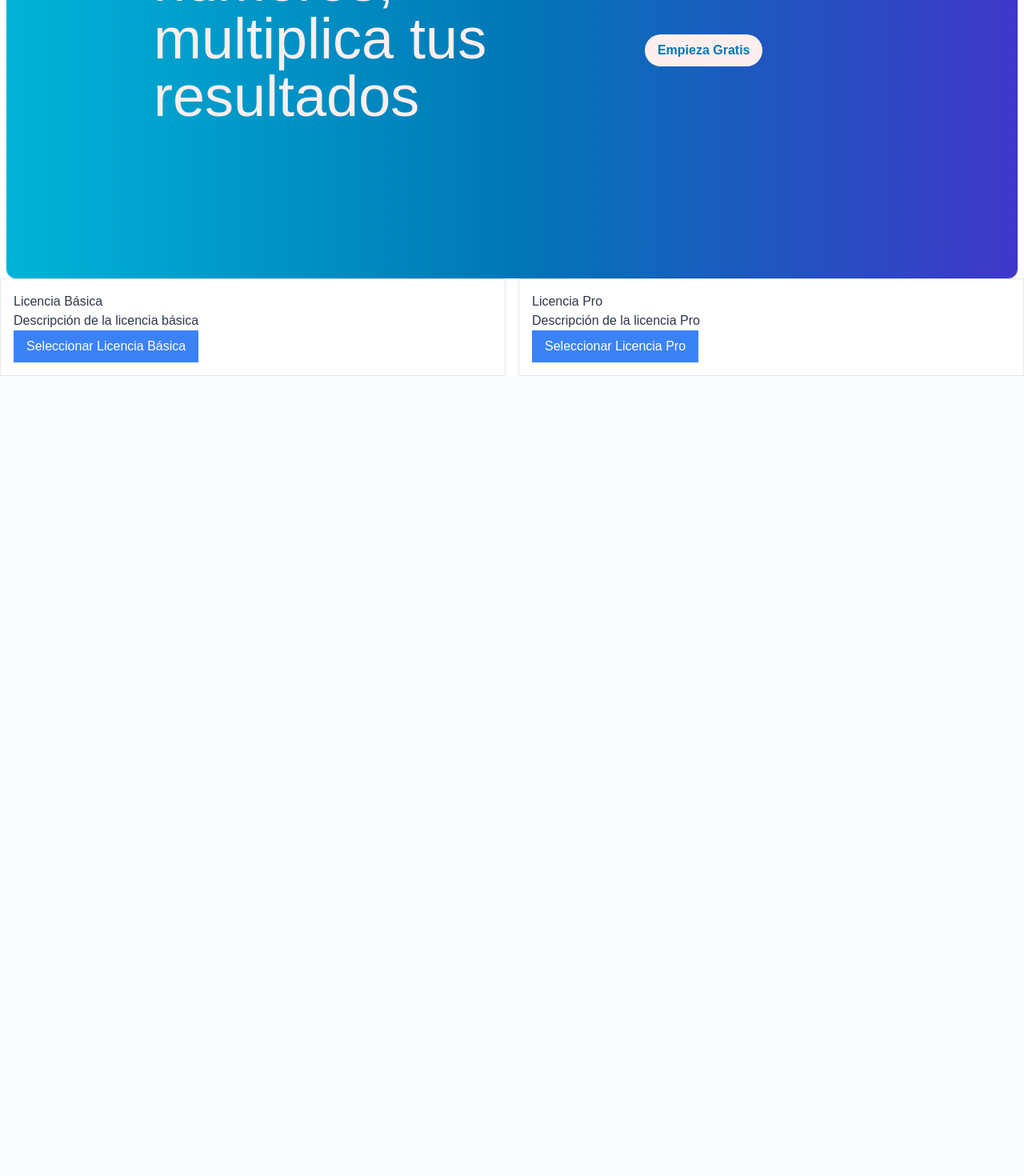
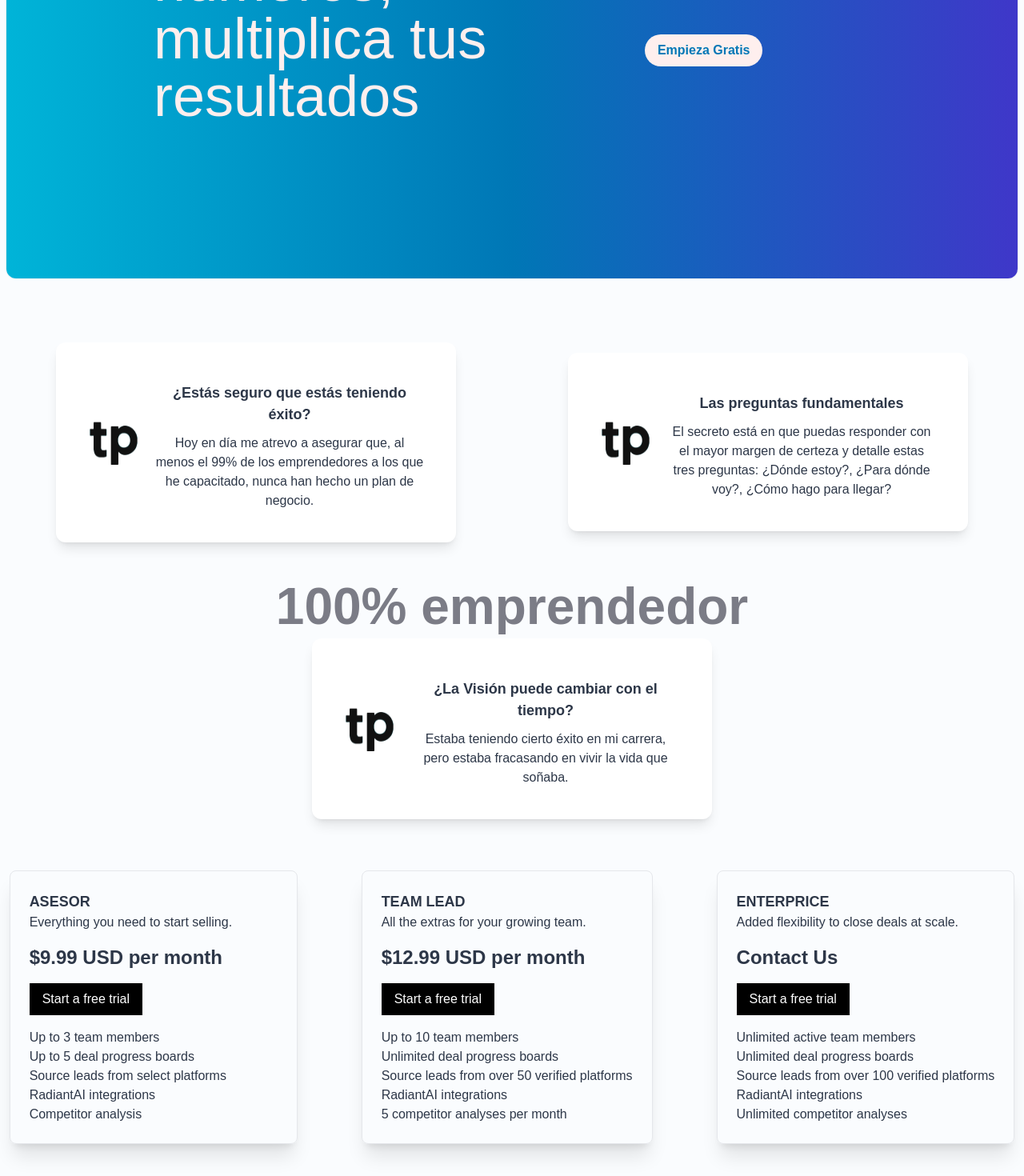
Before and after one commit to marianoforge/tzr, a Next.js app: page / in a window 1280 px wide. Shown: the part 457-1927 px from the top of the page at 80% size. Before the commit the page ends 927 px from the top, so only its background shows below. Built offline with nearby package versions, Linux system fonts and the light colour scheme; no server answers.

Commit message:
0 acceptance en DB

```diff
--- a/components/SiteComponents/CardsSection.tsx
+++ b/components/SiteComponents/CardsSection.tsx
@@ -1,43 +1,34 @@
-// CardsSection.tsx
-import { useRouter } from "next/router";
+import BounceCard from "./BounceCard";
 
 const CardsSection = () => {
-  const router = useRouter();
+  return (
+    <section className="relative flex flex-col text-center sm:text-center md:text-start gap-8 md:flex-row pb-24 pt-16 sm:pb-32 xl:pb-0 sm:pt-24 md:pb-48 md:pt-20 items-center justify-center w-full">
+      <div className="absolute text-[64px] text-[#7B7C86] font-bold">
+        100% emprendedor
+      </div>
+      <div className="w-full ">
+        <div className="flex flex-col lg:flex-row justify-around items-center mb-[120px]">
+          <BounceCard
+            title={<strong>¿Estás seguro que estás teniendo éxito?</strong>}
+            description="Hoy en día me atrevo a asegurar que, al menos el 99% de los emprendedores a los que he capacitado, nunca han hecho un plan de negocio."
+            delay={0.2}
+          />
 
-  const PRICE_ID_BASIC = "price_1QAASbJkIrtwQiz3PcJiJebj"; // Cambia este ID por el tuyo
-  const PRICE_ID_PRO = "price_1QAAT6JkIrtwQiz3J0HLDRTQ"; // Cambia este ID por el tuyo
-
-  const handleLicenseSelect = (priceId: string) => {
-    router.push({
-      pathname: "/register",
-      query: { priceId }, // Pasamos el Price ID en la query
-    });
-  };
-
-  return (
-    <div className="grid grid-cols-1 sm:grid-cols-2 gap-4">
-      <div className="p-4 border">
-        <h2>Licencia Básica</h2>
-        <p>Descripción de la licencia básica</p>
-        <button
-          onClick={() => handleLicenseSelect(PRICE_ID_BASIC)}
-          className="bg-blue-500 text-white py-2 px-4"
-        >
-          Seleccionar Licencia Básica
-        </button>
+          <BounceCard
+            title={<strong>Las preguntas fundamentales</strong>}
+            description="El secreto está en que puedas responder con el mayor margen de certeza y detalle estas tres preguntas: ¿Dónde estoy?, ¿Para dónde voy?, ¿Cómo hago para llegar?"
+            delay={0.6}
+          />
+        </div>
+        <div className="flex flex-row justify-around items-center mb-[64px]">
+          <BounceCard
+            title={<strong>¿La Visión puede cambiar con el tiempo?</strong>}
+            description="Estaba teniendo cierto éxito en mi carrera, pero estaba fracasando en vivir la vida que soñaba."
+            delay={1}
+          />
+        </div>
       </div>
-
-      <div className="p-4 border">
-        <h2>Licencia Pro</h2>
-        <p>Descripción de la licencia Pro</p>
-        <button
-          onClick={() => handleLicenseSelect(PRICE_ID_PRO)}
-          className="bg-blue-500 text-white py-2 px-4"
-        >
-          Seleccionar Licencia Pro
-        </button>
-      </div>
-    </div>
+    </section>
   );
 };
 
--- a/components/SiteComponents/CardsSection_original.tsx
+++ /dev/null
@@ -1,35 +0,0 @@
-import BounceCard from "./BounceCard";
-
-const CardsSection = () => {
-  return (
-    <section className="relative flex flex-col text-center sm:text-center md:text-start gap-8 md:flex-row pb-24 pt-16 sm:pb-32 sm:pt-24 md:pb-48 md:pt-20 items-center justify-center w-full">
-      <div className="absolute text-[64px] text-[#7B7C86] font-bold">
-        100% emprendedor
-      </div>
-      <div className="w-full">
-        <div className="flex flex-row justify-around items-center mb-[120px]">
-          <BounceCard
-            title={<strong>¿Estás seguro que estás teniendo éxito?</strong>}
-            description="Hoy en día me atrevo a asegurar que, al menos el 99% de los emprendedores a los que he capacitado, nunca han hecho un plan de negocio."
-            delay={0.2}
-          />
-
-          <BounceCard
-            title={<strong>Las preguntas fundamentales</strong>}
-            description="El secreto está en que puedas responder con el mayor margen de certeza y detalle estas tres preguntas: ¿Dónde estoy?, ¿Para dónde voy?, ¿Cómo hago para llegar?"
-            delay={0.6}
-          />
-        </div>
-        <div className="flex flex-row justify-around items-center mb-[64px]">
-          <BounceCard
-            title={<strong>¿La Visión puede cambiar con el tiempo?</strong>}
-            description="Estaba teniendo cierto éxito en mi carrera, pero estaba fracasando en vivir la vida que soñaba."
-            delay={1}
-          />
-        </div>
-      </div>
-    </section>
-  );
-};
-
-export default CardsSection;
--- a/components/SiteComponents/CommonComponents/MainLayout.tsx
+++ b/components/SiteComponents/CommonComponents/MainLayout.tsx
@@ -12,7 +12,9 @@ const MainLayout = ({ children }: { children: React.ReactNode }) => {
           <HeroSection />
         </div>
       </div>
-      <main className="w-full">{children}</main>
+      <main className=" flex flex-col justify-center items-center">
+        {children}
+      </main>
     </>
   );
 };
--- /dev/null
+++ b/components/SiteComponents/LicensesSection.tsx
@@ -0,0 +1,80 @@
+// CardsSection.tsx
+import { useRouter } from "next/router";
+
+const CardsSection = () => {
+  const router = useRouter();
+
+  const PRICE_ID_STARTER = "price_1QAASbJkIrtwQiz3PcJiJebj";
+  const PRICE_ID_GROWTH = "price_1QAAT6JkIrtwQiz3J0HLDRTQ";
+  const PRICE_ID_ENTERPRISE = "price_1QAAT6JkIrtwQiz3J0HLDRTQ";
+
+  const handleLicenseSelect = (priceId: string) => {
+    router.push({
+      pathname: "/register",
+      query: { priceId },
+    });
+  };
+
+  return (
+    <div className="flex flex-col justify-around items-center gap-20 pb-10 lg:flex-row">
+      <div className="p-6 border rounded-lg shadow-xl lg:min-w-[360px]">
+        <h2 className="text-lg font-semibold">ASESOR</h2>
+        <p>Everything you need to start selling.</p>
+        <p className="text-2xl font-bold mt-4">$9.99 USD per month</p>
+        <button
+          onClick={() => handleLicenseSelect(PRICE_ID_STARTER)}
+          className="bg-black text-white py-2 px-4 mt-4"
+        >
+          Start a free trial
+        </button>
+        <ul className="mt-4">
+          <li>Up to 3 team members</li>
+          <li>Up to 5 deal progress boards</li>
+          <li>Source leads from select platforms</li>
+          <li>RadiantAI integrations</li>
+          <li>Competitor analysis</li>
+        </ul>
+      </div>
+
+      <div className="p-6 border rounded-lg shadow-xl lg:min-w-[360px]">
+        <h2 className="text-lg font-semibold">TEAM LEAD</h2>
+        <p>All the extras for your growing team.</p>
+        <p className="text-2xl font-bold mt-4">$12.99 USD per month</p>
+        <button
+          onClick={() => handleLicenseSelect(PRICE_ID_GROWTH)}
+          className="bg-black text-white py-2 px-4 mt-4"
+        >
+          Start a free trial
+        </button>
+        <ul className="mt-4">
+          <li>Up to 10 team members</li>
+          <li>Unlimited deal progress boards</li>
+          <li>Source leads from over 50 verified platforms</li>
+          <li>RadiantAI integrations</li>
+          <li>5 competitor analyses per month</li>
+        </ul>
+      </div>
+
+      <div className="p-6 border rounded-lg shadow-xl lg:min-w-[360px]">
+        <h2 className="text-lg font-semibold">ENTERPRICE</h2>
+        <p>Added flexibility to close deals at scale.</p>
+        <p className="text-2xl font-bold mt-4">Contact Us</p>
+        <button
+          onClick={() => handleLicenseSelect(PRICE_ID_ENTERPRISE)}
+          className="bg-black text-white py-2 px-4 mt-4"
+        >
+          Start a free trial
+        </button>
+        <ul className="mt-4">
+          <li>Unlimited active team members</li>
+          <li>Unlimited deal progress boards</li>
+          <li>Source leads from over 100 verified platforms</li>
+          <li>RadiantAI integrations</li>
+          <li>Unlimited competitor analyses</li>
+        </ul>
+      </div>
+    </div>
+  );
+};
+
+export default CardsSection;
--- a/pages/api/operations.ts
+++ b/pages/api/operations.ts
@@ -71,21 +71,25 @@ const createOperation = async (req: NextApiRequest, res: NextApiResponse) => {
     ...rest
   } = req.body;
 
+  // Validar que todos los campos requeridos estén presentes.
+  // Asegúrate de que los porcentajes permitan valores de 0.
   if (
     !fecha_operacion ||
     !direccion_reserva ||
     !localidad_reserva ||
     !provincia_reserva ||
     !tipo_operacion ||
-    !valor_reserva ||
-    !porcentaje_honorarios_asesor ||
-    !porcentaje_honorarios_broker ||
-    !porcentaje_punta_compradora ||
-    !porcentaje_punta_vendedora ||
+    valor_reserva === undefined || // Acepta valores numéricos incluyendo 0
+    porcentaje_honorarios_asesor === undefined || // Acepta 0
+    porcentaje_honorarios_broker === undefined || // Acepta 0
+    porcentaje_punta_compradora === undefined || // Acepta 0
+    porcentaje_punta_vendedora === undefined || // Acepta 0
     !user_uid ||
     !teamId
   ) {
-    return res.status(400).json({ message: "All fields are required" });
+    return res
+      .status(400)
+      .json({ message: "Todos los campos son obligatorios" });
   }
 
   try {
@@ -110,9 +114,9 @@ const createOperation = async (req: NextApiRequest, res: NextApiResponse) => {
     const docRef = await addDoc(collection(db, "operations"), newOperation);
     return res
       .status(201)
-      .json({ id: docRef.id, message: "Operation created successfully" });
+      .json({ id: docRef.id, message: "Operación creada exitosamente" });
   } catch (error) {
-    console.error("Error creating operation:", error);
-    return res.status(500).json({ message: "Error creating operation" });
+    console.error("Error creando la operación:", error);
+    return res.status(500).json({ message: "Error creando la operación" });
   }
 };
--- a/pages/index.tsx
+++ b/pages/index.tsx
@@ -1,15 +1,13 @@
 import CardsSection from "@/components/SiteComponents/CardsSection";
+import LicenseSection from "@/components/SiteComponents/LicensesSection";
 import MainLayout from "@/components/SiteComponents/CommonComponents/MainLayout";
 
 const Home = () => {
   return (
-    <>
-      <div className="min-h-screen bg-white">
-        <MainLayout>
-          <CardsSection />
-        </MainLayout>
-      </div>
-    </>
+    <MainLayout>
+      <CardsSection />
+      <LicenseSection />
+    </MainLayout>
   );
 };
 
--- a/pages/success.tsx
+++ b/pages/success.tsx
@@ -38,6 +38,8 @@ export default function Success() {
     fetchSession();
   }, [router.query.session_id]);
 
+  console.log(session);
+
   return (
     <div className="flex flex-col gap-8 items-center justify-center min-h-screen rounded-xl ring-1 ring-black/5 bg-gradient-to-r from-lightBlue via-mediumBlue to-darkBlue">
       <div className="flex items-center justify-center lg:justify-start">
@@ -54,18 +56,7 @@ export default function Success() {
         <h1 className="text-[32px] text-greenAccent font-semibold">
           ¡Pago exitoso!
         </h1>
-        {session ? (
-          <div>
-            <p>Detalles de tu pago:</p>
-            <p>ID de la sesión: {session.id}</p>
-            <p>Correo del cliente: {session.customer_email}</p>
-            <p>Total pagado: ${session.amount_total / 100}</p>{" "}
-            {/* Stripe maneja cantidades en centavos */}
-            <p>Estado del pago: {session.payment_status}</p>
-          </div>
-        ) : (
-          <p className="text-lg">Cargando detalles del pago...</p>
-        )}
+
         <div className="w-full flex justify-around">
           <Button
             onClick={() => router.push("/")}
```
